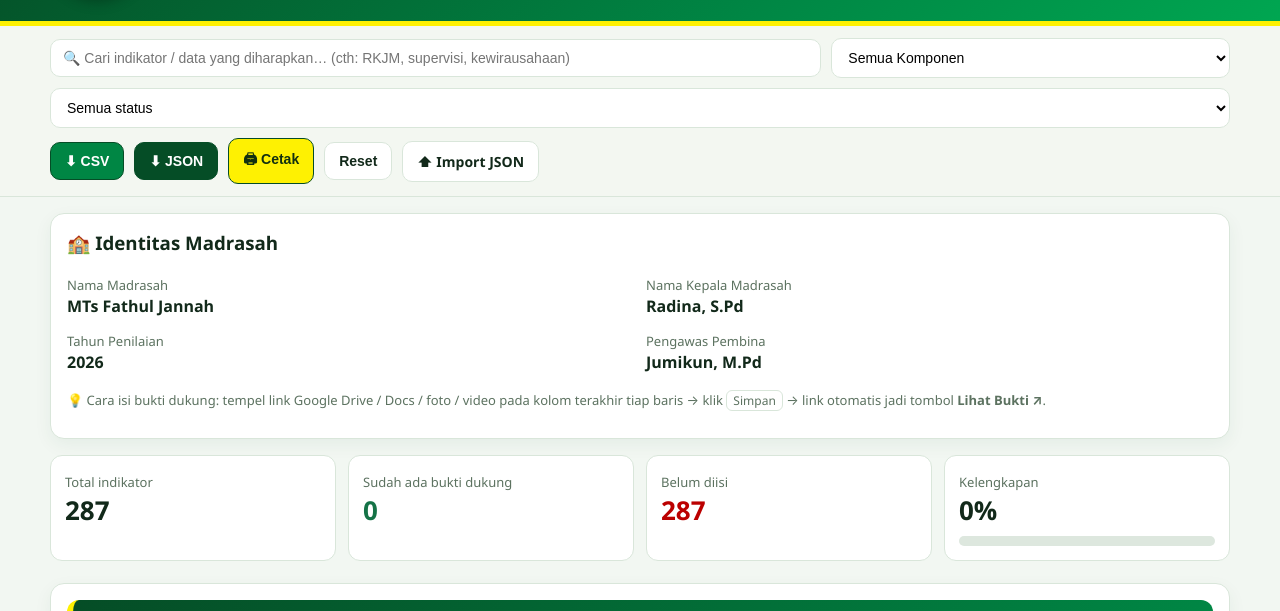
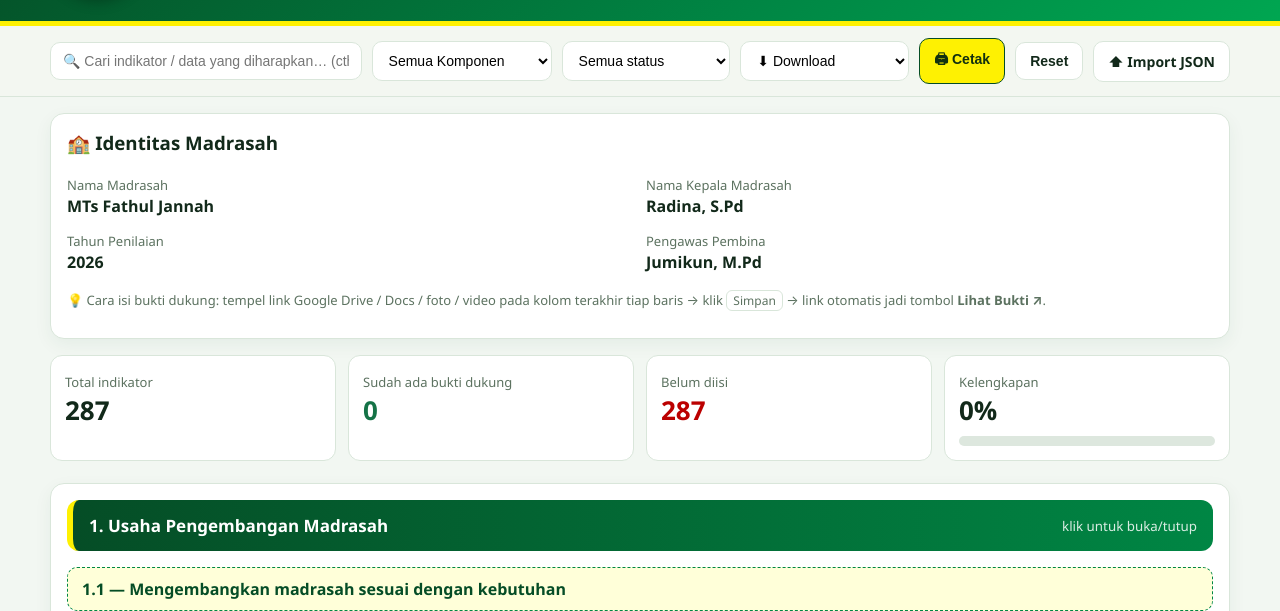
Before and after one commit to faritsadiyat89/FJ, a plain HTML site: page index.html in a window 1280 px wide. Shown: the part 125-736 px from the top of the page. Drawn offline with Linux system fonts and the light colour scheme.

Commit message:
Update index.html

```diff
--- a/index.html
+++ b/index.html
@@ -3,7 +3,7 @@
 <head>
 <meta charset="UTF-8">
 <meta name="viewport" content="width=device-width, initial-scale=1.0">
-<title>MTs Fathul Jannah — PKKM Penilaian Kinerja Kepala Madrasah</title>
+<title>MTS FATHUL JANNAH — PKKM Penilaian Kinerja Kepala Madrasah</title>
 <style>
 :root{
   --bg:#f2f7f2; --card:#ffffff; --ink:#12291a; --muted:#5c7260;
@@ -103,13 +103,16 @@ footer{padding:26px 20px 60px;color:var(--muted)}
 <option value="4">4. Supervisi Guru & Tendik</option>
 <option value="5">5. Hasil / Prestasi & Kualifikasi</option>
 </select>
-<select id="filterStatus" style="min-width:160px">
+<select id="filterStatus" style="flex:1;min-width:150px">
 <option value="">Semua status</option>
 <option value="filled">Sudah ada link</option>
 <option value="empty">Belum ada link</option>
 </select>
-<button class="btn btn-primary" onclick="exportCSV()">⬇ CSV</button>
-<button class="btn btn-dark" onclick="exportJSON()">⬇ JSON</button>
+<select id="downloadSelect" onchange="handleDownload(this)" style="flex:1;min-width:155px">
+<option value="">⬇ Download</option>
+<option value="csv">⬇ CSV</option>
+<option value="json">⬇ JSON</option>
+</select>
 <button class="btn btn-gold" onclick="window.print()">🖨 Cetak</button>
 <button class="btn btn-ghost" onclick="resetAll()">Reset</button>
 <label class="btn btn-ghost" style="cursor:pointer">⬆ Import JSON<input type="file" id="importFile" accept=".json" hidden></label>
@@ -143,7 +146,7 @@ footer{padding:26px 20px 60px;color:var(--muted)}
 <li>Isi identitas madrasah di atas.</li>
 <li>Gunakan pencarian untuk menemukan indikator (mis. “RKJM”, “perpustakaan”, “supervisi”).</li>
 <li>Pada kolom <b>Bukti Dukung</b>, isi <b>Judul/nama dokumen</b> + <b>Link</b>, klik Simpan.</li>
-<li>Data tersimpan otomatis di browser ini. Untuk pindah laptop: klik <b>⬇ JSON</b> lalu di laptop lain klik <b>⬆ Import JSON</b>.</li>
+<li>Data tersimpan otomatis di browser ini. Untuk pindah laptop: pilih <b>⬇ Download → ⬇ JSON</b> lalu di laptop lain klik <b>⬆ Import JSON</b>.</li>
 <li>Klik <b>🖨 Cetak</b> untuk PDF rekap (gunakan orientasi Landscape).</li>
 </ol>
 </div>
@@ -444,6 +447,11 @@ function renderStats(){
   document.getElementById("st_pct").textContent=pct+"%";
   document.getElementById("st_bar").style.width=pct+"%";
 }
+function handleDownload(sel){
+  if(sel.value==="csv") exportCSV();
+  else if(sel.value==="json") exportJSON();
+  sel.value="";
+}
 function exportJSON(){
   const payload={identitas:getIdent(), bukti:store, exportedAt:new Date().toISOString()};
   dl("pkkm-bukti-dukung.json", JSON.stringify(payload,null,2), "application/json");
```
